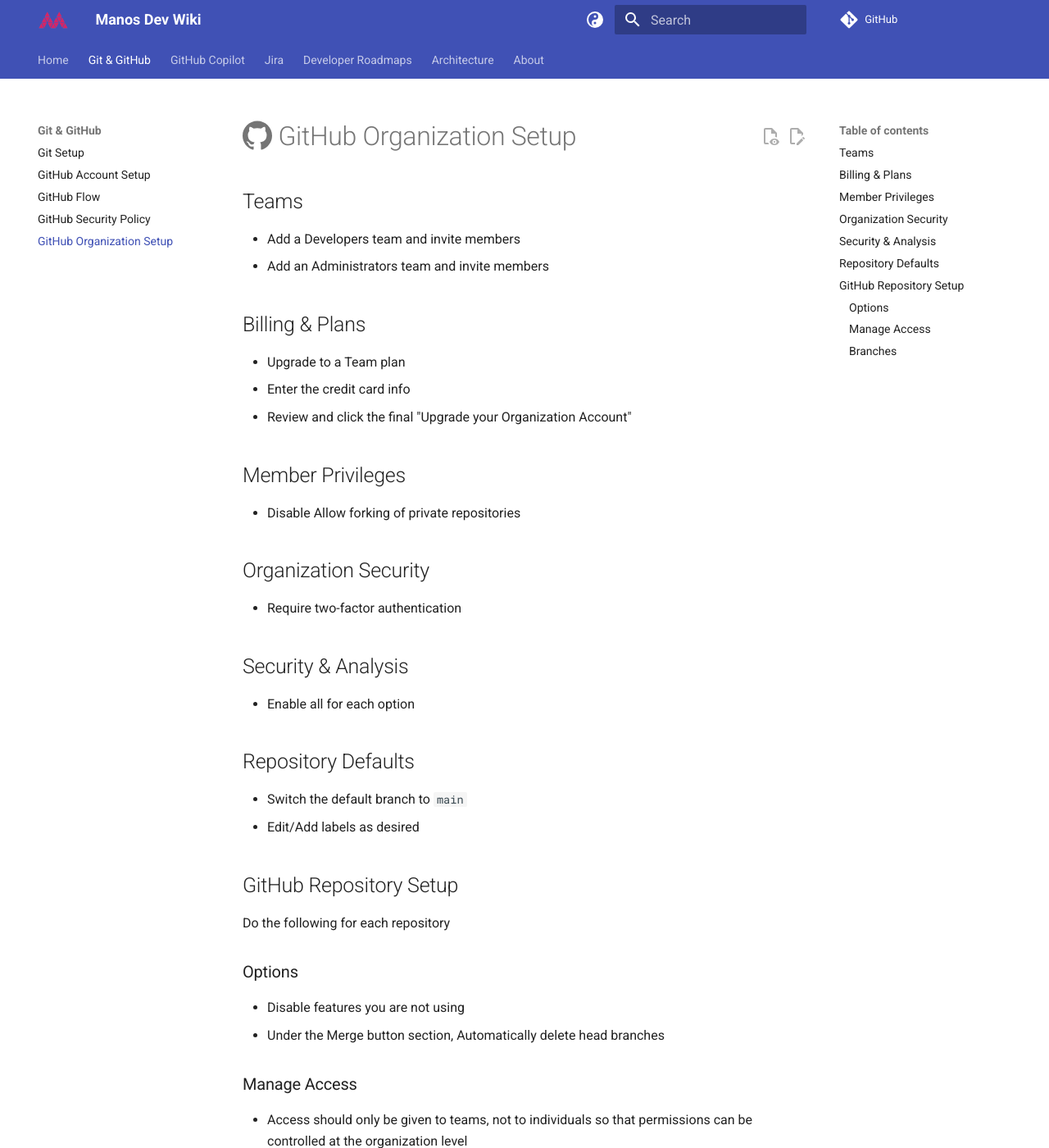
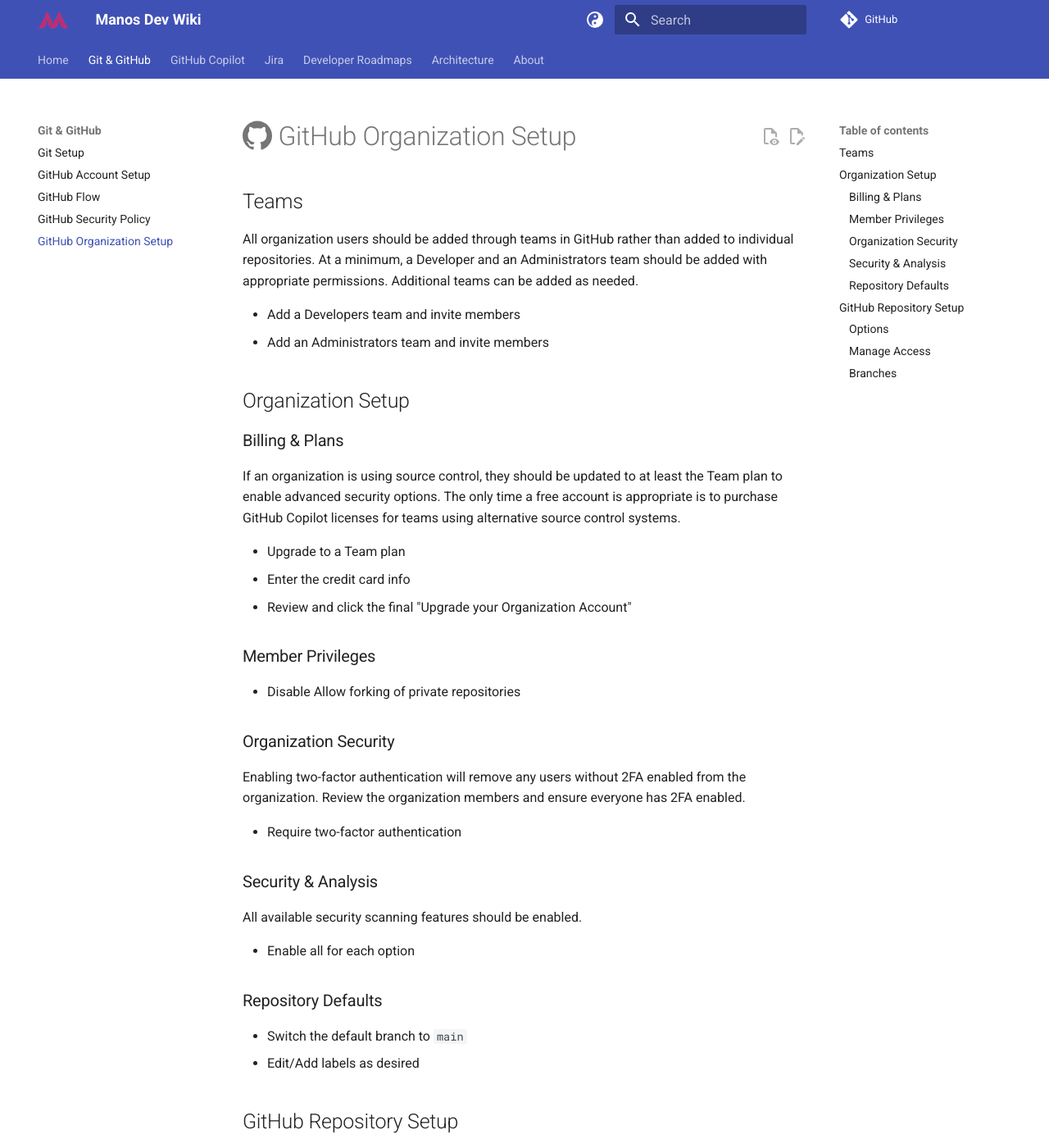
Before and after one commit to rprouse/devwiki, an MkDocs documentation site: the page built from docs/github/organization-setup.md, in a window 1280 px wide and 1400 px high. Shown: the whole window at 82% size. Built offline with MkDocs 1.6.1 and Material for MkDocs 9.7.7, drawn with Linux system fonts in a browser that asks for light colours; comment, search, counter and statistics services are not loaded; some of the changed text lies outside the part shown.

Commit message:
Update GitHub organization setup

```diff
--- a/docs/github/organization-setup.md
+++ b/docs/github/organization-setup.md
@@ -2,28 +2,46 @@
 
 ## Teams
 
+All organization users should be added through teams in GitHub rather than added
+to individual repositories. At a minimum, a Developer and an Administrators team
+should be added with appropriate permissions. Additional teams can be added as
+needed.
+
 - Add a Developers team and invite members
 - Add an Administrators team and invite members
 
-## Billing & Plans
+## Organization Setup
+
+### Billing & Plans
+
+If an organization is using source control, they should be updated to at least
+the Team plan to enable advanced security options. The only time a free account
+is appropriate is to purchase GitHub Copilot licenses for teams using alternative
+source control systems.
 
 - Upgrade to a Team plan
 - Enter the credit card info
 - Review and click the final "Upgrade your Organization Account"
 
-## Member Privileges
+### Member Privileges
 
 - Disable Allow forking of private repositories
 
-## Organization Security
+### Organization Security
+
+Enabling two-factor authentication will remove any users without 2FA enabled
+from the organization. Review the organization members and ensure everyone has
+2FA enabled.
 
 - Require two-factor authentication
 
-## Security & Analysis
+### Security & Analysis
+
+All available security scanning features should be enabled.
 
 - Enable all for each option
 
-## Repository Defaults
+### Repository Defaults
 
 - Switch the default branch to `main`
 - Edit/Add labels as desired
@@ -34,7 +52,7 @@
 
 ### Options
 
-- Disable features you are not using
+- Disable features you are not using like Issues, Discussions and Wiki
 - Under the Merge button section, Automatically delete head branches
 
 ### Manage Access
@@ -46,7 +64,7 @@
 ### Branches
 
 - Add Branch protection rules for `main` and other branches like `release`
-- At a minimum, you should set Require a pull request before merging and require approvals
+- At a minimum, you should set Require a pull request before merging and require at least one approver depending on the team size
 - If CI/CD is enabled, require status checks to pass before merging
 - Enable other options depending on the team
-- Never allow force pushes or deletions
+- Never allow force pushes or deletions, even by admins
```
